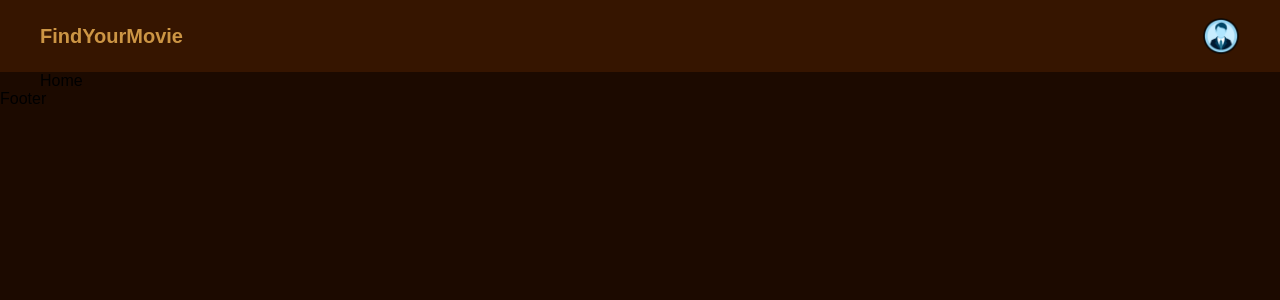
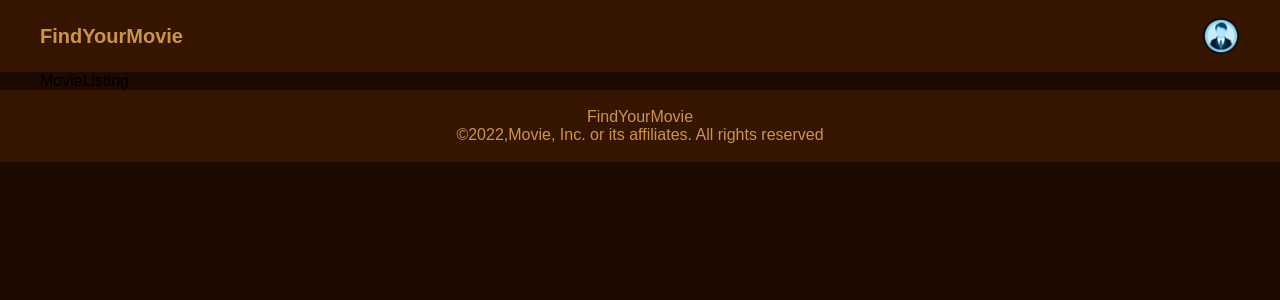
Before and after one commit to KrishnaKumarKeshri96/movie_r, a React (Create React App) app: page / in a window 1280 px wide. Shown: the top 300 px of the page. Built offline with nearby package versions, Linux system fonts and the light colour scheme; a web font is replaced by a local one.

Commit message:
Header & footer

```diff
--- a/src/components/Footer/Footer.jsx
+++ b/src/components/Footer/Footer.jsx
@@ -1,5 +1,14 @@
 import React from "react";
 
+import "./Footer.scss";
+
 export const Footer = () => {
-  return <div>Footer</div>;
+  return (
+    <>
+      <div className="footer">
+        <div>FindYourMovie</div>
+        <div>©2022,Movie, Inc. or its affiliates. All rights reserved</div>
+      </div>
+    </>
+  );
 };
--- a/src/components/Footer/Footer.scss
+++ b/src/components/Footer/Footer.scss
@@ -0,0 +1,10 @@
+@import "../../common/colors.scss";
+.footer {
+  background-color: $secondaryColor;
+  height: 72px;
+  display: flex;
+  justify-content: center;
+  align-items: center;
+  color: $quartzColor;
+  flex-direction: column;
+}
--- a/src/components/Home/Home.jsx
+++ b/src/components/Home/Home.jsx
@@ -1,5 +1,12 @@
 import React from "react";
 
+import { MovieListing } from "../MovieListing/MovieListing";
+
 export const Home = () => {
-  return <div>Home</div>;
+  return (
+    <>
+      <div className="banner-img"></div>
+      <MovieListing />
+    </>
+  );
 };
```
